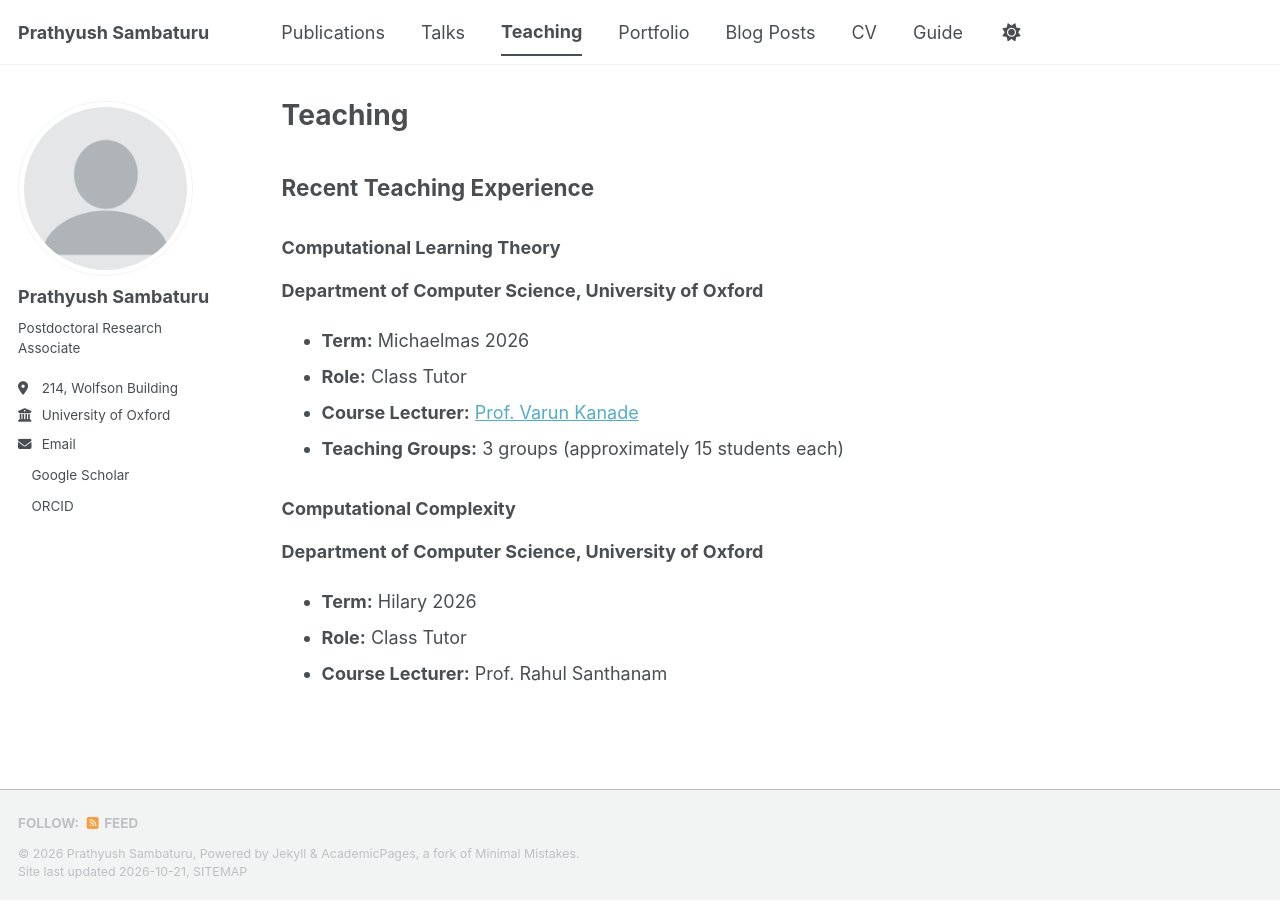
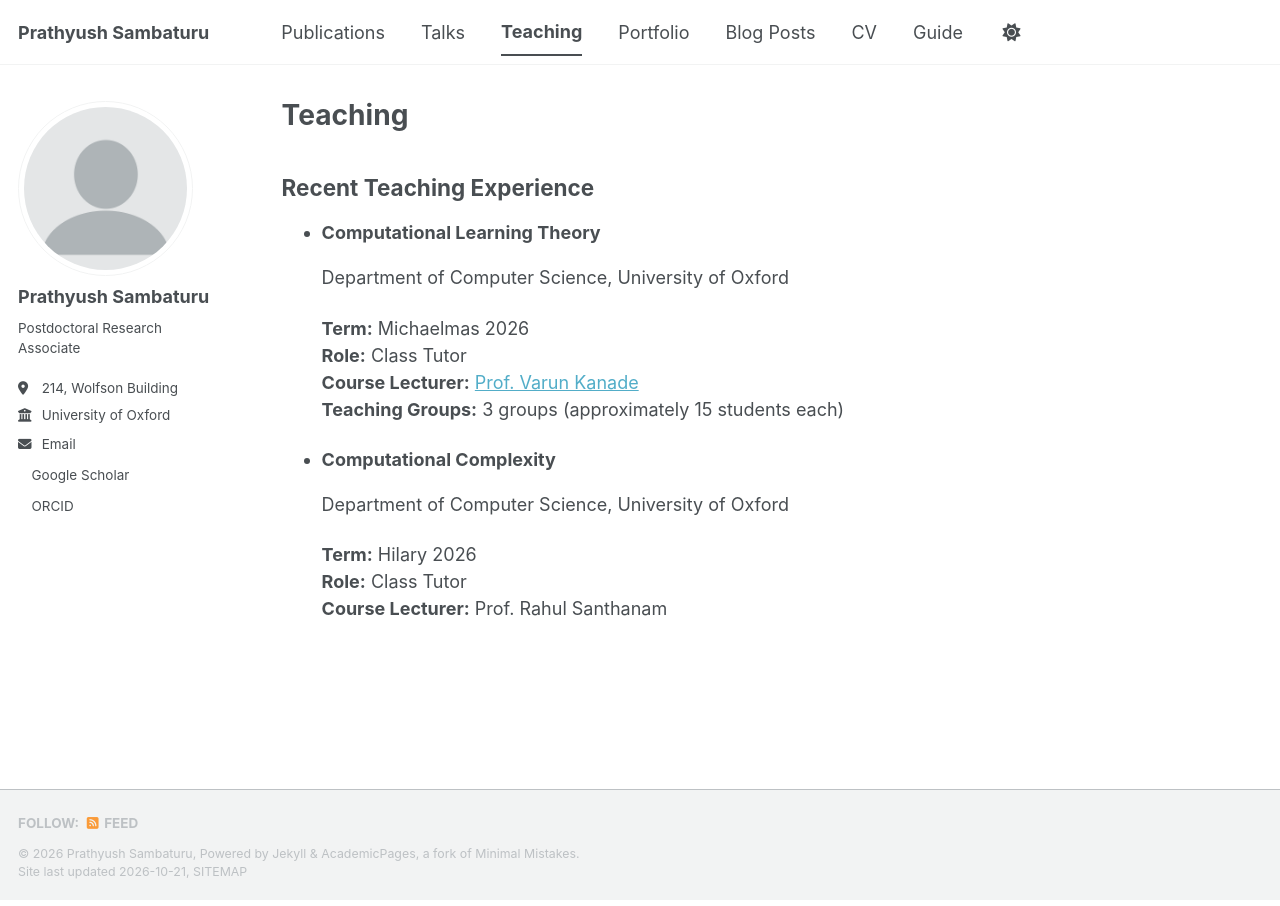
Before and after one commit to prathyushsambaturu1/prathyushsambaturu1.github.io, a Jekyll site: the page built from _pages/teaching.html, in a window 1280 px wide. Built offline with Jekyll 4.4.1, drawn with Linux system fonts in a browser that asks for light colours; a style sheet for code colours, icons or effects is not loaded.

Commit message:
Update teaching.html

```diff
--- a/_pages/teaching.html
+++ b/_pages/teaching.html
@@ -6,33 +6,30 @@ author_profile: true
 ---
 <h2>Recent Teaching Experience</h2>
 
-<h3>Computational Learning Theory</h3>
+<ul>
+  <li>
+    <strong>Computational Learning Theory</strong>
+    <p>Department of Computer Science, University of Oxford</p>
+    <p>
+      <strong>Term:</strong> Michaelmas 2026<br>
+      <strong>Role:</strong> Class Tutor<br>
+      <strong>Course Lecturer:</strong>
+      <a href="https://www.cs.ox.ac.uk/people/varun.kanade/website/">
+        Prof. Varun Kanade
+      </a><br>
+      <strong>Teaching Groups:</strong>
+      3 groups (approximately 15 students each)
+    </p>
+  </li>
 
-<p><strong>Department of Computer Science,
-University of Oxford</strong></p>
-
-<ul>
-  <li><strong>Term:</strong> Michaelmas 2026</li>
-  <li><strong>Role:</strong> Class Tutor</li>
-  <li><strong>Course Lecturer:</strong>
-    <a href="https://www.cs.ox.ac.uk/people/varun.kanade/website/">
-      Prof. Varun Kanade
-    </a>
-  </li>
-  <li><strong>Teaching Groups:</strong>
-    3 groups (approximately 15 students each)
+  <li>
+    <strong>Computational Complexity</strong>
+    <p>Department of Computer Science, University of Oxford</p>
+    <p>
+      <strong>Term:</strong> Hilary 2026<br>
+      <strong>Role:</strong> Class Tutor<br>
+      <strong>Course Lecturer:</strong>
+      Prof. Rahul Santhanam
+    </p>
   </li>
 </ul>
-
-<h3>Computational Complexity</h3>
-
-<p><strong>Department of Computer Science,
-University of Oxford</strong></p>
-
-<ul>
-  <li><strong>Term:</strong> Hilary 2026</li>
-  <li><strong>Role:</strong> Class Tutor</li>
-  <li><strong>Course Lecturer:</strong>
-    Prof. Rahul Santhanam
-  </li>
-</ul>
```
